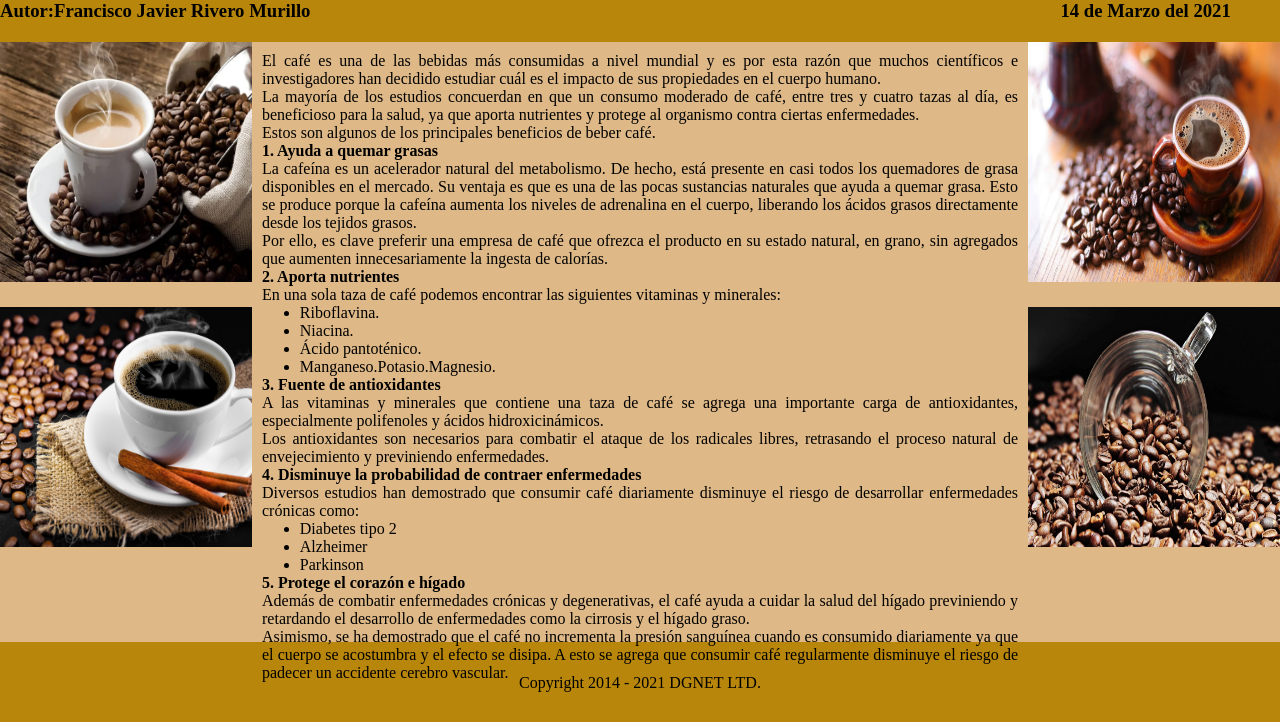
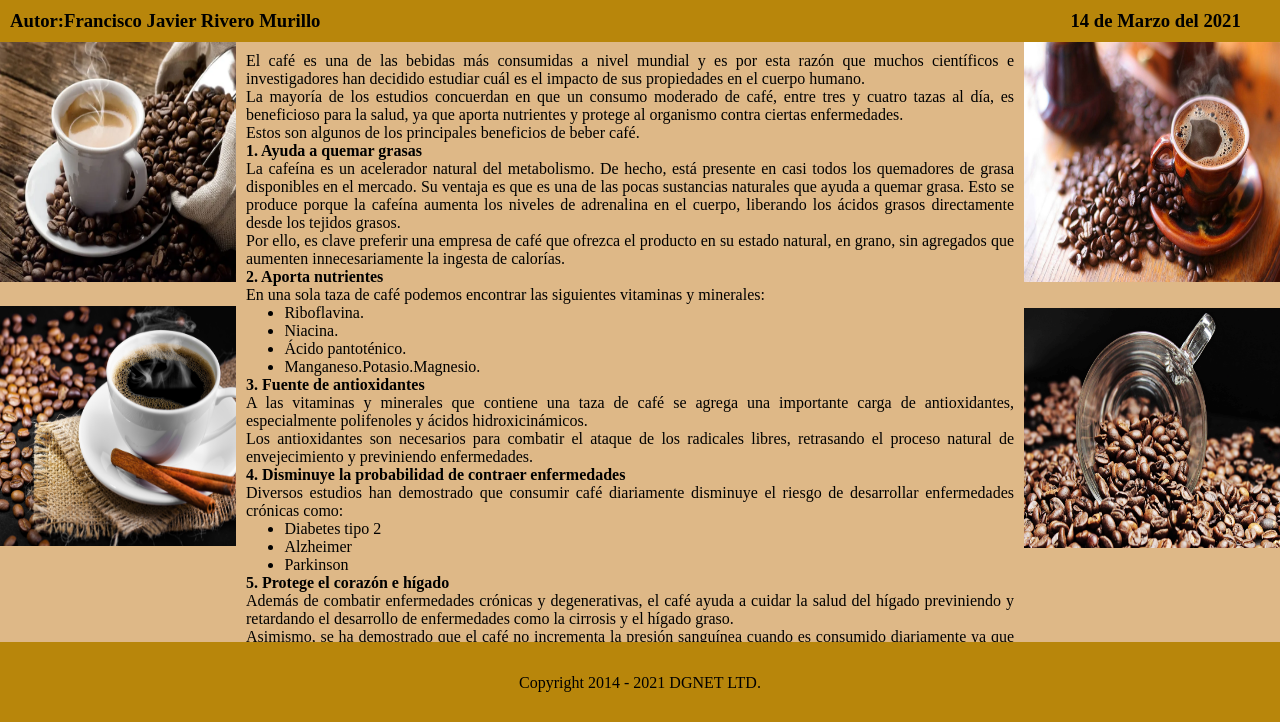
Before and after one commit to ing-jrivero/PW_Plantillas_con_Flexbox_5, a plain HTML site: page index.html in a window 1280 px wide. Shown: the part 78-800 px from the top of the page. Drawn offline with Linux system fonts and the light colour scheme.

Commit message:
CSS Actualizando Agregando 'overflow' en los div

```diff
--- a/styles.css
+++ b/styles.css
@@ -3,6 +3,7 @@
     margin: 0;
     box-sizing: border-box;
 }
+
 
 header{
 
@@ -18,6 +19,7 @@ header{
     height: 65%;
     padding-top: 2%;
     text-align: center;
+    overflow: auto;
 
 }
 
@@ -28,15 +30,13 @@ header{
     width: 100%;
     height: 35%;
     display: flex;
-
+   padding-left: 10px;
+   padding-right: 10px;
+   overflow: hidden;
+    padding-top:  10px;
 
 }
-#autor{
-    text-align: left;
- /*   margin-left: 2%;
-    padding-top: 1%;*/
-    ;
-}
+
 img{
     width: 100%;
     height: 100%;
@@ -45,12 +45,14 @@ img{
 #fecha{
   /*  text-align: right;*/
     padding-left: 750px;
+ /* float: right;*/
 
   /*  margin-right: 5%;*/
 }
 
 #parte_media{
     background-color: burlywood;
+    overflow: auto;
 
     width: 100vw;
     height: 75vh;
@@ -64,13 +66,13 @@ ul{
 .izquierda{
 
 
-    width: 20%;
-    height: 100%;
+    max-width: 20%;
+    max-height: 100%;
 }
 .centro{
 
-    width: 60%;
-    height: 100%;
+    max-width: 60%;
+    max-height: 100%;
     margin: 10px;
 
 }
@@ -81,8 +83,8 @@ ul{
 .derecha{
 
 
-    width: 20%;
-    height: 100%;
+    max-width: 20%;
+    max-height: 100%;
 
 }
 
```
